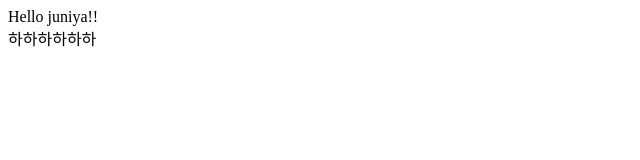
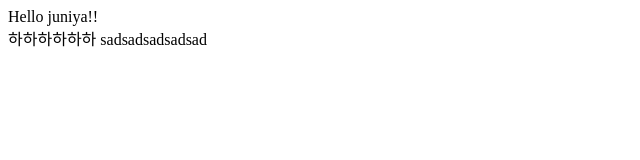
Before and after one commit to juniya/Hello-juniya, a plain HTML site: page index2.html in a window 1280 px wide. Shown: the whole page, without its empty margins (0-640 px from the left). Drawn offline with Linux system fonts and the light colour scheme.

Commit message:
Update index2.html

```diff
--- a/index2.html
+++ b/index2.html
@@ -11,5 +11,6 @@
 <body>
 Hello juniya!!<br>
 하하하하하하
+sadsadsadsadsad
 </body>
 </html>
```
